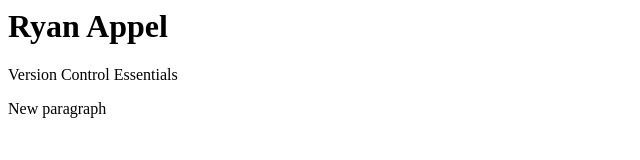
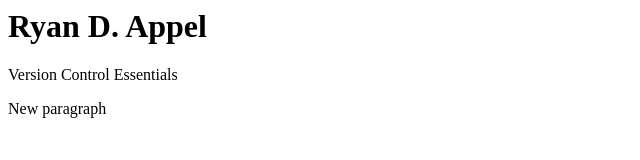
Before and after one commit to rdappel/demo1, a plain HTML site: page index.html in a window 1280 px wide. Shown: the whole page, without its empty margins (0-640 px from the left). Drawn offline with Linux system fonts and the light colour scheme.

Commit message:
:sparkles: added middle initial

```diff
--- a/index.html
+++ b/index.html
@@ -1,3 +1,3 @@
-<h1>Ryan Appel</h1>
+<h1>Ryan D. Appel</h1>
 <p>Version Control Essentials</p>
 <p>New paragraph</p>
```
